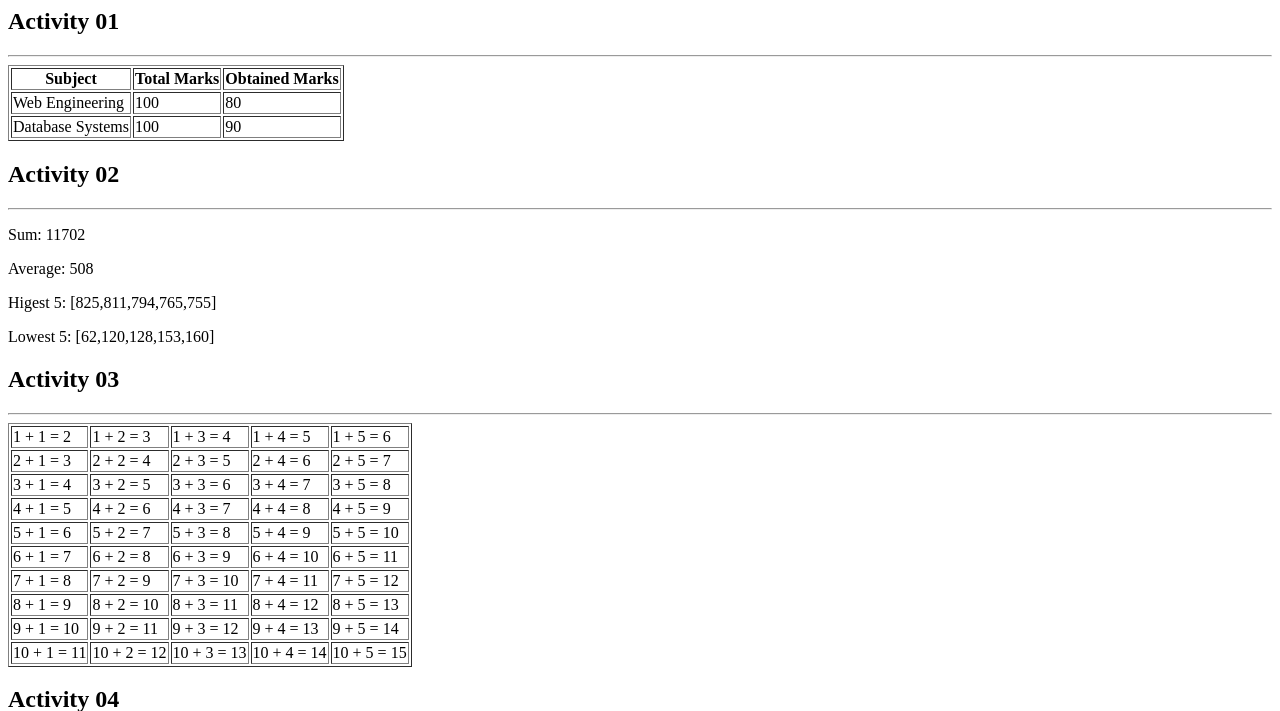
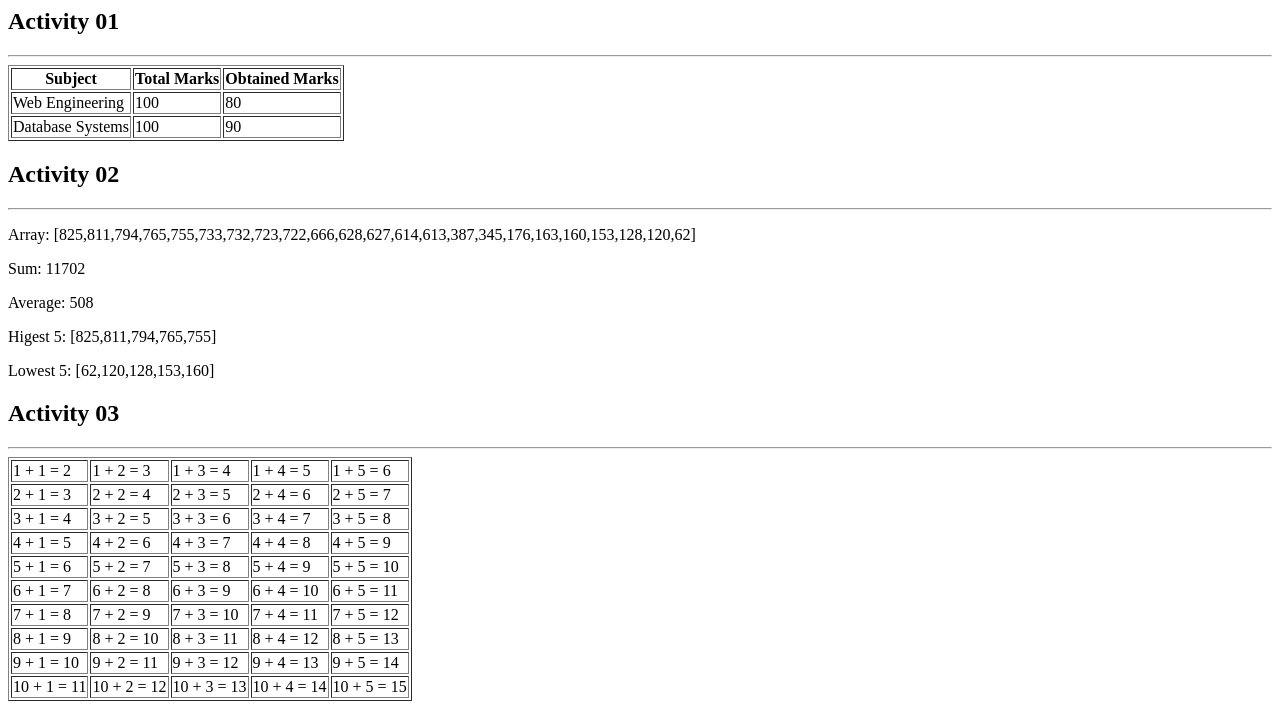
Before and after one commit to ahmad-auth/web-engineering-lab, a PHP site: page /web/08-PHP/index.php in a window 1280 px wide. Shown: the top 711 px of the page. Run offline with PHP 8.4, Linux system fonts and the light colour scheme.

Commit message:
Update Lab 08

```diff
--- a/web/08-PHP/index.php
+++ b/web/08-PHP/index.php
@@ -45,6 +45,7 @@
 
     <h2>Activity 02</h2>
     <hr>
+    <p>Array: <?php rsort($data); echo json_encode($data); ?></p>
     <p>Sum: <?php echo array_sum($data); ?></p>
     <p>Average: <?php echo (int) (array_sum($data)/count($data)); ?></p>
     <p>Higest 5: <?php rsort($data); echo json_encode(array_slice($data, 0, 5, true)); ?></p>
```
